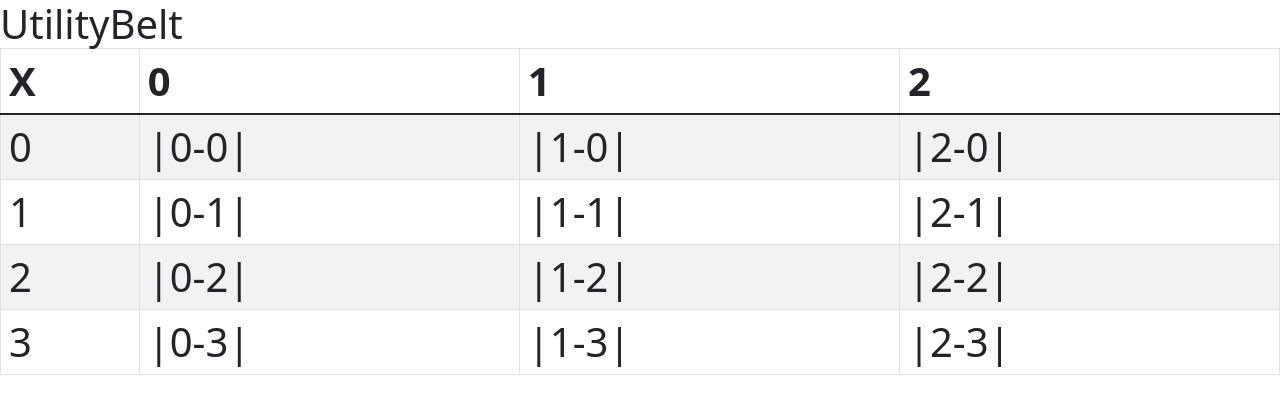
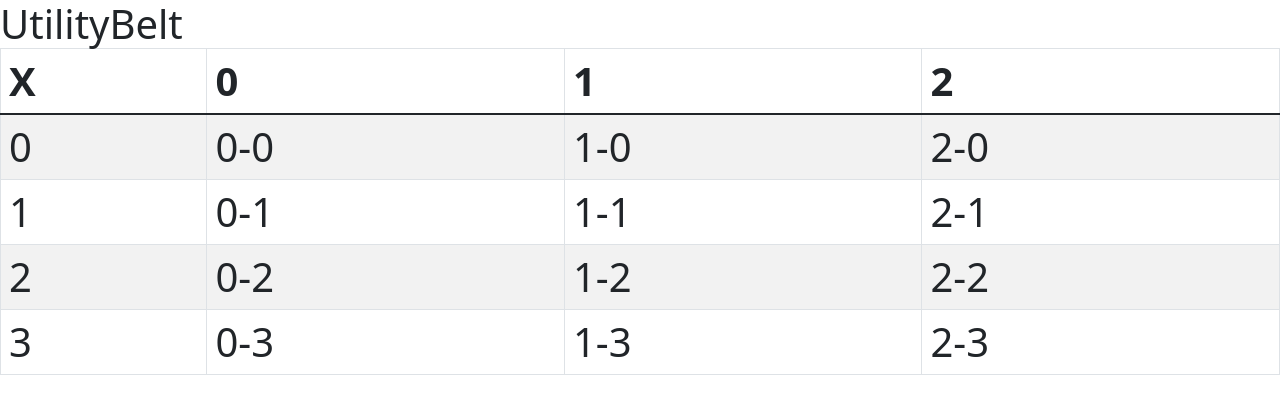
Before and after one commit to k4-100/calc, a React (Create React App) app: page / in a window 1280 px wide. Shown: the top 414 px of the page. Built offline with nearby package versions, Linux system fonts and the light colour scheme.

Commit message:
Implemented math evaluation for cells

```diff
--- a/src/utility/TableClass.ts
+++ b/src/utility/TableClass.ts
@@ -1,3 +1,5 @@
+import { evaluate } from "mathjs";
+
 /**
  * id for the cell
  */
@@ -37,8 +39,9 @@ export class CellClass {
    * @returns evaulated this.text used for display in a table
    */
   getEvaluatedText() {
-    const txt = "|" + this.text + "|";
-    return txt;
+    if (this.text[0] === "=") return evaluate(this.text.substring(1));
+
+    return this.text;
   }
 }
 
```
